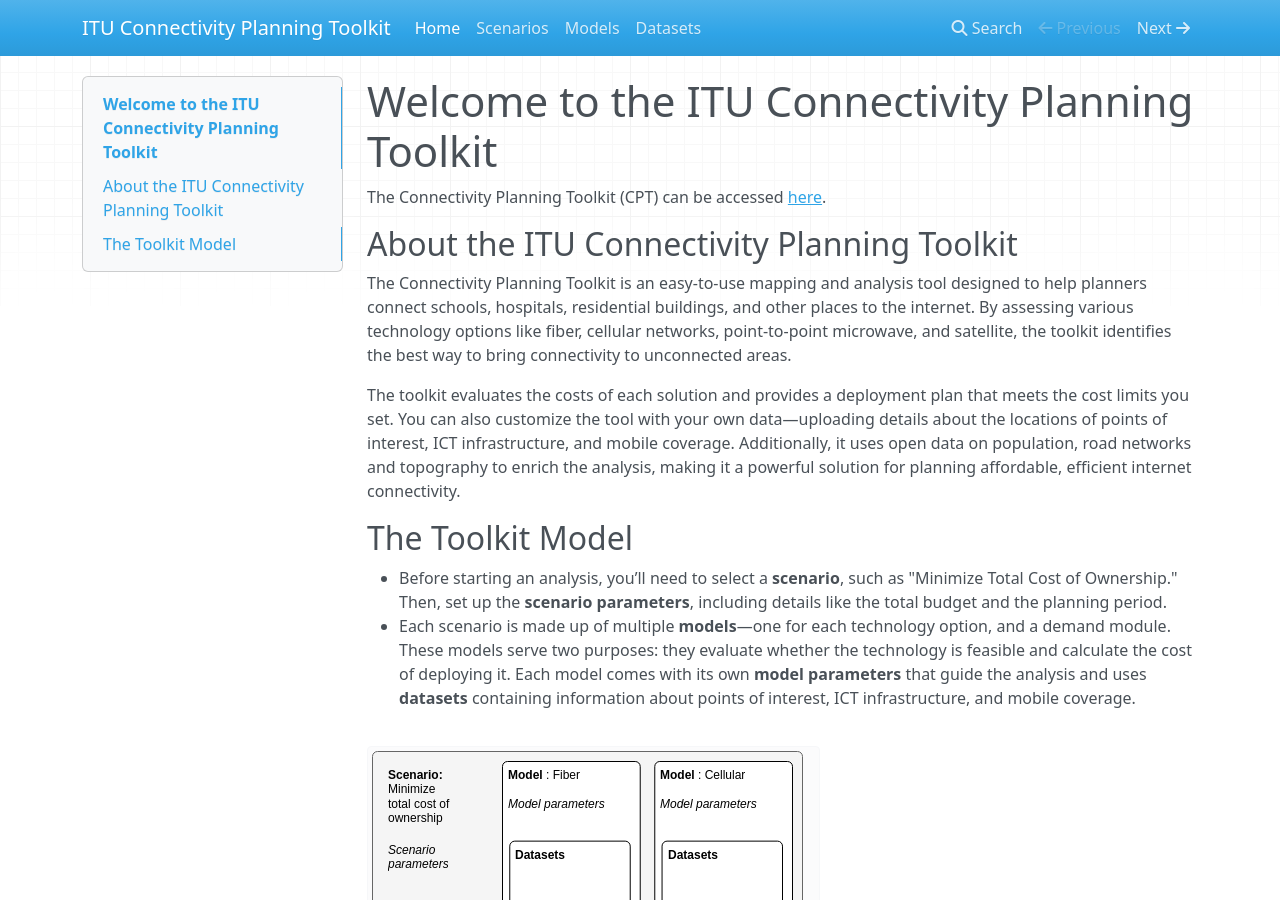
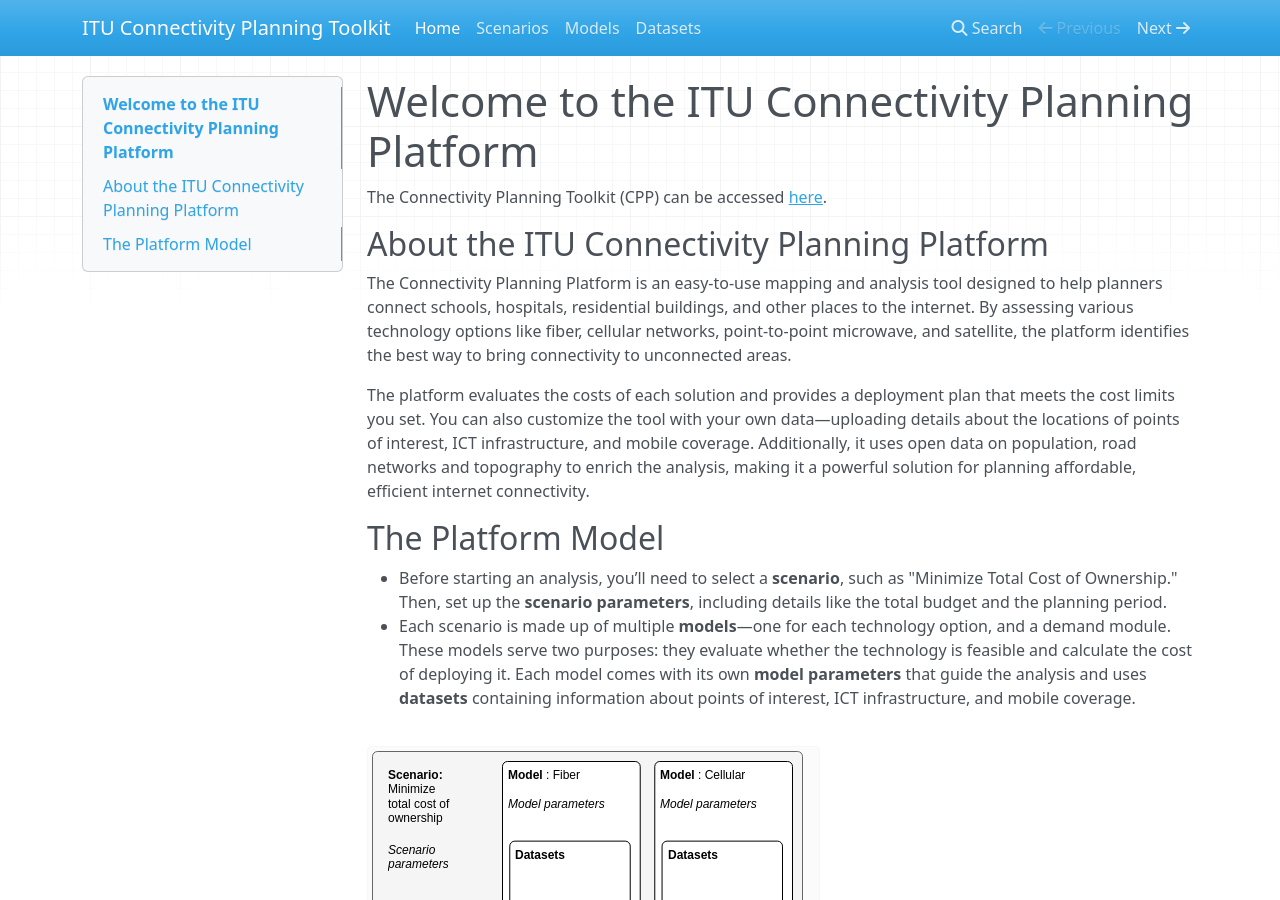
Before and after one commit to FNS-Division/cpt-user-guide, an MkDocs documentation site: the page built from docs/index.md, in a window 1280 px wide and 900 px high. Built offline with MkDocs 1.6.1, drawn with Linux system fonts in a browser that asks for light colours; nearby versions of some CDN libraries.

Commit message:
Update documentation to reflect the rebranding from "Toolkit" to "Platform"

```diff
--- a/docs/index.md
+++ b/docs/index.md
@@ -1,14 +1,14 @@
-# Welcome to the ITU Connectivity Planning Toolkit
+# Welcome to the ITU Connectivity Planning Platform
 
-The Connectivity Planning Toolkit (CPT) can be accessed [here](http://ec2-51-20-56-51.eu-north-1.compute.amazonaws.com/).
+The Connectivity Planning Toolkit (CPP) can be accessed [here](http://ec2-51-20-56-51.eu-north-1.compute.amazonaws.com/).
 
-## About the ITU Connectivity Planning Toolkit
+## About the ITU Connectivity Planning Platform
 
-The Connectivity Planning Toolkit is an easy-to-use mapping and analysis tool designed to help planners connect schools, hospitals, residential buildings, and other places to the internet. By assessing various technology options like fiber, cellular networks, point-to-point microwave, and satellite, the toolkit identifies the best way to bring connectivity to unconnected areas.
+The Connectivity Planning Platform is an easy-to-use mapping and analysis tool designed to help planners connect schools, hospitals, residential buildings, and other places to the internet. By assessing various technology options like fiber, cellular networks, point-to-point microwave, and satellite, the platform identifies the best way to bring connectivity to unconnected areas.
 
-The toolkit evaluates the costs of each solution and provides a deployment plan that meets the cost limits you set. You can also customize the tool with your own data—uploading details about the locations of points of interest, ICT infrastructure, and mobile coverage. Additionally, it uses open data on population, road networks and topography to enrich the analysis, making it a powerful solution for planning affordable, efficient internet connectivity.
+The platform evaluates the costs of each solution and provides a deployment plan that meets the cost limits you set. You can also customize the tool with your own data—uploading details about the locations of points of interest, ICT infrastructure, and mobile coverage. Additionally, it uses open data on population, road networks and topography to enrich the analysis, making it a powerful solution for planning affordable, efficient internet connectivity.
 
-## The Toolkit Model
+## The Platform Model
 
 - Before starting an analysis, you’ll need to select a **scenario**, such as "Minimize Total Cost of Ownership." Then, set up the **scenario parameters**, including details like the total budget and the planning period.
 - Each scenario is made up of multiple **models**—one for each technology option, and a demand module. These models serve two purposes: they evaluate whether the technology is feasible and calculate the cost of deploying it. Each model comes with its own **model parameters** that guide the analysis and uses **datasets** containing information about points of interest, ICT infrastructure, and mobile coverage.
--- a/docs/models.md
+++ b/docs/models.md
@@ -41,7 +41,7 @@
 
 ## Cellular
 
-The cellular model relies on coverage analysis. In this version of the toolkit, coverage is determined by the distance from a cell tower. Each tower is assumed to provide coverage within a specified maximum radius, which is controlled by the model parameter Coverage radius around cell tower (meters).
+The cellular model relies on coverage analysis. In the current version of the platform, coverage is determined by the distance from a cell tower. Each tower is assumed to provide coverage within a specified maximum radius, which is controlled by the model parameter Coverage radius around cell tower (meters).
 
 ### Feasibility
 
@@ -109,7 +109,7 @@
 
 ## Satellite
 
-There is no specific analysis used to assess the feasibility of satellite connections. They are considered always feasible in this version of the toolkit.
+There is no specific analysis used to assess the feasibility of satellite connections. They are considered always feasible in this version of the platform.
 
 ### Feasibility
 
```
